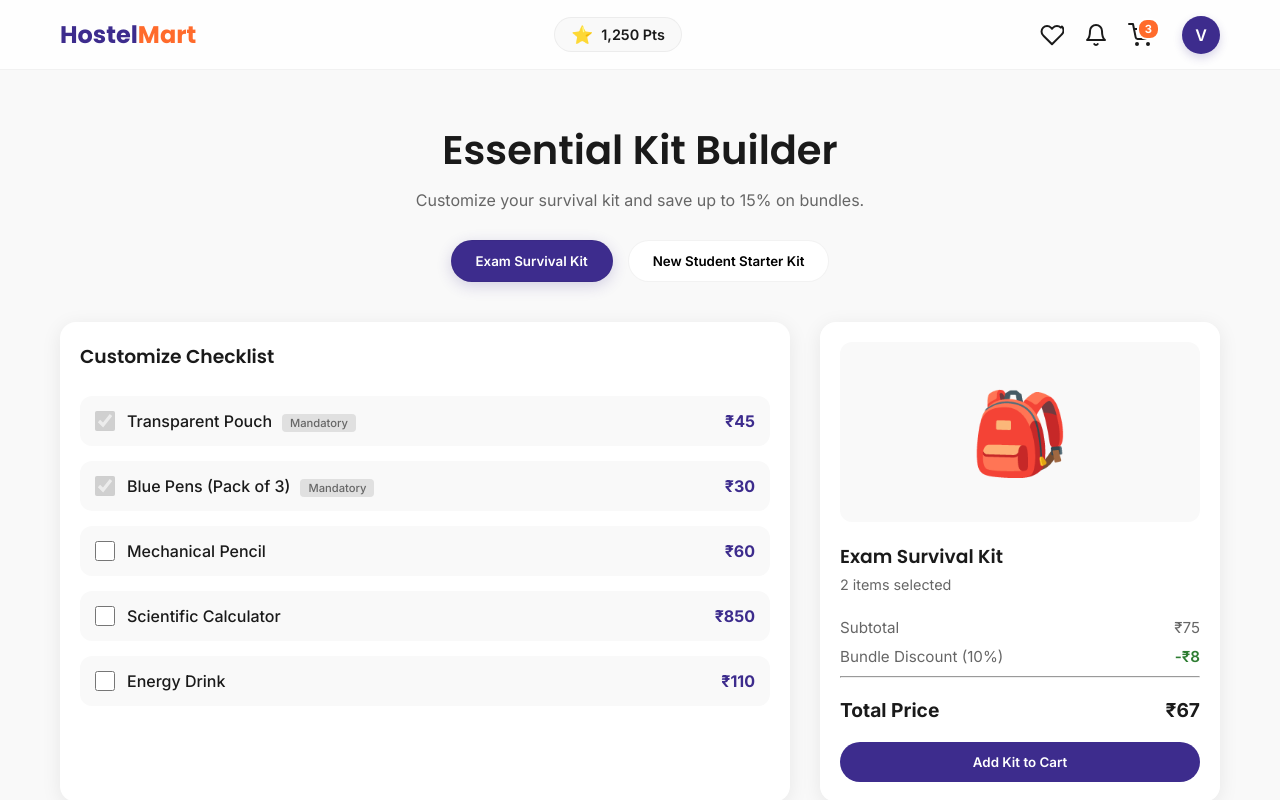
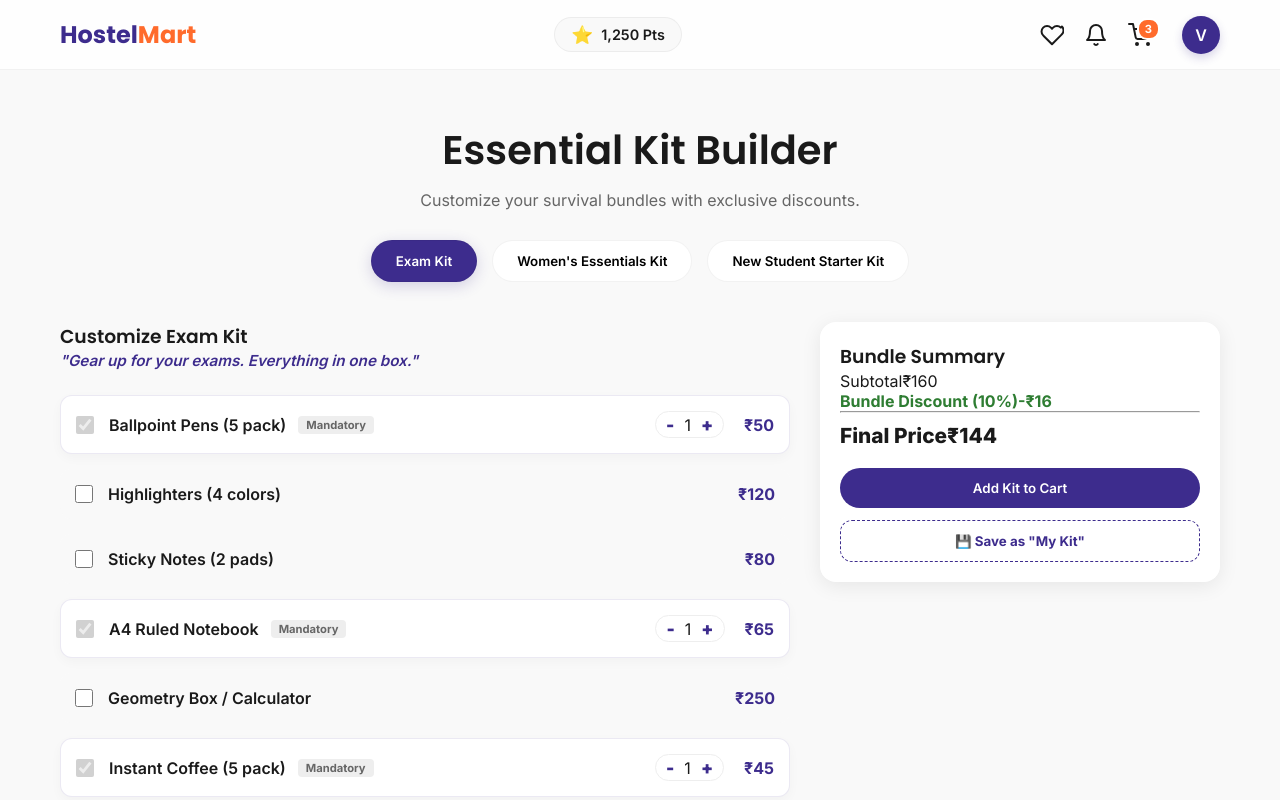
Before and after one commit to chethangowd2020-collab/hostel-mart, a Next.js app in the folder frontend/: page /kit-builder in a window 1280 px wide. Shown: the top 800 px of the page. Built offline with nearby package versions, Linux system fonts and the light colour scheme.

Commit message:
Updated Feature 6 with complex Essential Kit Builder logic and specific kit bundles

```diff
--- a/frontend/src/app/kit-builder/kit-builder.module.css
+++ b/frontend/src/app/kit-builder/kit-builder.module.css
@@ -123,39 +123,116 @@
   font-size: 5rem;
 }
 
-.previewCard h3 {
-  margin-bottom: 5px;
+.tagline {
+  color: var(--primary);
+  font-style: italic;
+  font-size: 0.95rem;
+  margin-bottom: 25px;
+  font-weight: 600;
 }
 
-.previewCard p {
-  color: var(--text-muted);
-  font-size: 0.9rem;
-  margin-bottom: 25px;
+.itemMain {
+  display: flex;
+  align-items: center;
+  gap: 15px;
 }
 
-.summary {
+.itemMain input[type="checkbox"] {
+  width: 18px;
+  height: 18px;
+  cursor: pointer;
+}
+
+.itemName {
+  font-weight: 600;
+  display: block;
+}
+
+.mandatoryBadge {
+  font-size: 0.7rem;
+  background: #EEE;
+  padding: 2px 8px;
+  border-radius: 4px;
+  color: #666;
+  font-weight: 700;
+}
+
+.brandSelect {
+  margin-top: 5px;
+  font-size: 0.8rem;
+  padding: 4px 8px;
+  border-radius: 6px;
+  border: 1px solid #DDD;
+}
+
+.itemActions {
   display: flex;
-  flex-direction: column;
+  align-items: center;
+  gap: 20px;
+}
+
+.qtyControl {
+  display: flex;
+  align-items: center;
+  background: white;
+  border-radius: 20px;
+  border: 1px solid #EEE;
+  padding: 2px 10px;
   gap: 10px;
 }
 
-.summaryRow {
+.qtyControl button {
+  background: transparent;
+  font-weight: 900;
+  color: var(--primary);
+  font-size: 1.1rem;
+}
+
+.rowSelected {
+  background: white;
+  border: 1px solid rgba(61, 44, 141, 0.1);
+  box-shadow: 0 4px 12px rgba(0,0,0,0.03);
+}
+
+.discreetToggle {
+  background: #FFF3E0;
+  padding: 10px 15px;
+  border-radius: 10px;
+  margin-bottom: 20px;
   display: flex;
   justify-content: space-between;
-  font-size: 0.95rem;
-  color: var(--text-muted);
+  align-items: center;
+  font-size: 0.85rem;
+  font-weight: 700;
+  color: #E65100;
 }
 
-.discount {
+.discountRow {
   color: #2E7D32;
-  font-weight: 600;
+  font-weight: 700;
 }
 
-.total {
-  margin-top: 10px;
+.totalRow {
+  font-size: 1.3rem;
+  font-weight: 800;
   color: var(--text-main);
+  padding-top: 10px;
+}
+
+.btnSaveKit {
+  width: 100%;
+  margin-top: 12px;
+  padding: 12px;
+  background: transparent;
+  border: 1px dashed var(--primary);
+  color: var(--primary);
+  border-radius: 12px;
   font-weight: 700;
-  font-size: 1.2rem;
+  transition: var(--transition);
+}
+
+.btnSaveKit:hover {
+  background: rgba(61, 44, 141, 0.05);
 }
 
 @media (max-width: 900px) {
--- a/frontend/src/app/kit-builder/page.tsx
+++ b/frontend/src/app/kit-builder/page.tsx
@@ -1,71 +1,132 @@
 'use client';
 
-import { useState } from 'react';
+import { useState, useMemo } from 'react';
 import Navbar from '@/components/Navbar';
 import styles from './kit-builder.module.css';
 
 const KITS = [
   {
     id: 'exam',
-    name: 'Exam Survival Kit',
-    basePrice: 249,
+    name: 'Exam Kit',
+    tagline: 'Gear up for your exams. Everything in one box.',
+    discount: 0.10,
     items: [
-      { id: 'k1', name: 'Transparent Pouch', price: 45, optional: false },
-      { id: 'k2', name: 'Blue Pens (Pack of 3)', price: 30, optional: false },
-      { id: 'k3', name: 'Mechanical Pencil', price: 60, optional: true },
-      { id: 'k4', name: 'Scientific Calculator', price: 850, optional: true },
-      { id: 'k5', name: 'Energy Drink', price: 110, optional: true }
+      { id: 'e1', name: 'Ballpoint Pens (5 pack)', price: 50, mandatory: true, category: 'Stationery' },
+      { id: 'e2', name: 'Highlighters (4 colors)', price: 120, mandatory: false, category: 'Stationery' },
+      { id: 'e3', name: 'Sticky Notes (2 pads)', price: 80, mandatory: false, category: 'Stationery' },
+      { id: 'e4', name: 'A4 Ruled Notebook', price: 65, mandatory: true, category: 'Stationery' },
+      { id: 'e5', name: 'Geometry Box / Calculator', price: 250, mandatory: false, category: 'Stationery' },
+      { id: 'e6', name: 'Instant Coffee (5 pack)', price: 45, mandatory: true, category: 'Food' },
+      { id: 'e7', name: 'Dark Chocolate Bar', price: 100, mandatory: false, category: 'Food' },
+      { id: 'e8', name: 'Throat Lozenges', price: 30, mandatory: false, category: 'Health' },
+      { id: 'e9', name: 'Paracetamol Strip', price: 25, mandatory: false, category: 'Health' },
+      { id: 'e10', name: 'Ear Plugs', price: 150, mandatory: false, category: 'Health' }
+    ]
+  },
+  {
+    id: 'women',
+    name: 'Women\'s Essentials Kit',
+    tagline: 'Your comfort kit, delivered with care.',
+    discount: 0.12,
+    discreetPackaging: true,
+    items: [
+      { id: 'w1', name: 'Sanitary Pads (10 pack)', price: 180, mandatory: true, category: 'Hygiene', brands: ['Whisper', 'Stayfree', 'Sofy'] },
+      { id: 'w2', name: 'Pantyliners (20 pack)', price: 120, mandatory: false, category: 'Hygiene' },
+      { id: 'w3', name: 'Pain Relief Roll-on', price: 95, mandatory: false, category: 'Health' },
+      { id: 'w4', name: 'Dark Chocolate (Comfort)', price: 160, mandatory: true, category: 'Food' },
+      { id: 'w5', name: 'Herbal Tea Bags (5 pack)', price: 75, mandatory: false, category: 'Food' },
+      { id: 'w6', name: 'Face Wash (Travel Size)', price: 55, mandatory: false, category: 'Hygiene' },
+      { id: 'w7', name: 'Moisturizer (Travel Size)', price: 65, mandatory: false, category: 'Hygiene' },
+      { id: 'w8', name: 'Period Underwear (3 pack)', price: 450, mandatory: false, category: 'Hygiene' },
+      { id: 'w9', name: 'Wet Wipes (20 pack)', price: 80, mandatory: true, category: 'Hygiene' },
+      { id: 'w10', name: 'Hair Ties (10 pack)', price: 40, mandatory: false, category: 'Accessories' }
     ]
   },
   {
     id: 'starter',
     name: 'New Student Starter Kit',
-    basePrice: 1299,
+    tagline: 'Move in ready. Everything a first-year needs.',
+    discount: 0.15,
     items: [
-      { id: 's1', name: 'Bucket & Mug Set', price: 250, optional: false },
-      { id: 's2', name: 'Broom & Dustpan', price: 120, optional: false },
-      { id: 's3', name: 'Mattress Protector', price: 450, optional: false },
-      { id: 's4', name: 'Door Mat', price: 90, optional: true },
-      { id: 's5', name: 'Multi-plug Extension', price: 350, optional: true }
+      { id: 's1', name: 'Bedsheet (Single)', price: 450, mandatory: true, category: 'Home' },
+      { id: 's2', name: 'Pillow Cover', price: 90, mandatory: true, category: 'Home' },
+      { id: 's3', name: 'Laundry Bag', price: 150, mandatory: false, category: 'Home' },
+      { id: 's4', name: 'Detergent Sachet (5 pack)', price: 50, mandatory: true, category: 'Home' },
+      { id: 's5', name: 'Bathroom Slippers', price: 199, mandatory: true, category: 'Apparel' },
+      { id: 's6', name: 'Towel (Medium)', price: 250, mandatory: false, category: 'Home' },
+      { id: 's7', name: 'Shampoo (Travel Size)', price: 45, mandatory: true, category: 'Hygiene' },
+      { id: 's8', name: 'Body Wash (Travel Size)', price: 55, mandatory: true, category: 'Hygiene' },
+      { id: 's9', name: 'Toothbrush + Paste Combo', price: 120, mandatory: true, category: 'Hygiene' },
+      { id: 's10', name: 'Extension Cord (1.5m)', price: 350, mandatory: false, category: 'Electronics' },
+      { id: 's11', name: 'Stationery Pack', price: 150, mandatory: false, category: 'Stationery' },
+      { id: 's12', name: 'Clothes Hangers (5 pack)', price: 80, mandatory: false, category: 'Home' },
+      { id: 's13', name: 'Combination Padlock', price: 299, mandatory: true, category: 'Hardware' }
     ]
   }
 ];
 
-export default function KitBuilder() {
-  const [selectedKit, setSelectedKit] = useState(KITS[0]);
-  const [selectedItems, setSelectedItems] = useState<string[]>(
-    KITS[0].items.filter(i => !i.optional).map(i => i.id)
-  );
+export default function KitBuilderPage() {
+  const [activeKitId, setActiveKitId] = useState(KITS[0].id);
+  const [selectedItems, setSelectedItems] = useState<{ [key: string]: { selected: boolean, qty: number, brand?: string } }>(() => {
+    const initial: any = {};
+    KITS.forEach(kit => {
+      kit.items.forEach(item => {
+        initial[item.id] = { selected: item.mandatory, qty: 1, brand: item.brands ? item.brands[0] : undefined };
+      });
+    });
+    return initial;
+  });
+
+  const activeKit = useMemo(() => KITS.find(k => k.id === activeKitId)!, [activeKitId]);
 
   const toggleItem = (id: string) => {
-    setSelectedItems(prev =>
-      prev.includes(id) ? prev.filter(i => i !== id) : [...prev, id]
-    );
+    setSelectedItems(prev => ({
+      ...prev,
+      [id]: { ...prev[id], selected: !prev[id].selected }
+    }));
   };
 
-  const currentTotal = selectedKit.items
-    .filter(i => selectedItems.includes(i.id))
-    .reduce((sum, i) => sum + i.price, 0);
+  const updateQty = (id: string, delta: number) => {
+    setSelectedItems(prev => ({
+      ...prev,
+      [id]: { ...prev[id], qty: Math.max(1, prev[id].qty + delta) }
+    }));
+  };
+
+  const updateBrand = (id: string, brand: string) => {
+    setSelectedItems(prev => ({
+      ...prev,
+      [id]: { ...prev[id], brand }
+    }));
+  };
+
+  const totals = useMemo(() => {
+    let subtotal = 0;
+    activeKit.items.forEach(item => {
+      const config = selectedItems[item.id];
+      if (config.selected) {
+        subtotal += item.price * config.qty;
+      }
+    });
+    const discount = subtotal * activeKit.discount;
+    return { subtotal, discount, total: subtotal - discount };
+  }, [activeKit, selectedItems]);
 
   return (
     <div className={styles.page}>
       <Navbar />
       <main className="container">
-        <div className={styles.header}>
+        <header className={styles.header}>
           <h1>Essential Kit Builder</h1>
-          <p>Customize your survival kit and save up to 15% on bundles.</p>
-        </div>
+          <p>Customize your survival bundles with exclusive discounts.</p>
+        </header>
 
-        <div className={styles.content}>
         <div className={styles.kitSelector}>
           {KITS.map(kit => (
             <button
               key={kit.id}
-                className={`${styles.kitTab} ${selectedKit.id === kit.id ? styles.activeTab : ''}`}
-                onClick={() => {
-                  setSelectedKit(kit);
-                  setSelectedItems(kit.items.filter(i => !i.optional).map(i => i.id));
-                }}
+              className={`${styles.kitTab} ${activeKitId === kit.id ? styles.activeTab : ''}`}
+              onClick={() => setActiveKitId(kit.id)}
             >
               {kit.name}
             </button>
@@ -73,60 +134,82 @@ export default function KitBuilder() {
         </div>
 
         <div className={styles.builderGrid}>
-            <div className={`${styles.checklist} card`}>
-              <h3>Customize Checklist</h3>
+          <section className={styles.checklistSection}>
+            <h3>Customize {activeKit.name}</h3>
+            <p className={styles.tagline}>"{activeKit.tagline}"</p>
+
             <div className={styles.itemsList}>
-                {selectedKit.items.map(item => (
-                  <div key={item.id} className={styles.itemRow}>
-                    <div className={styles.itemInfo}>
+              {activeKit.items.map(item => (
+                <div key={item.id} className={`${styles.itemRow} ${selectedItems[item.id].selected ? styles.rowSelected : ''}`}>
+                  <div className={styles.itemMain}>
                     <input
                       type="checkbox"
-                        id={item.id}
-                        checked={selectedItems.includes(item.id)}
-                        disabled={!item.optional}
+                      checked={selectedItems[item.id].selected}
+                      disabled={item.mandatory}
                       onChange={() => toggleItem(item.id)}
                     />
-                      <label htmlFor={item.id}>
-                        {item.name}
-                        {!item.optional && <span className={styles.mandatory}>Mandatory</span>}
-                      </label>
+                    <div className={styles.itemInfo}>
+                      <span className={styles.itemName}>{item.name}</span>
+                      {item.mandatory && <span className={styles.mandatoryBadge}>Mandatory</span>}
+                      {item.brands && selectedItems[item.id].selected && (
+                        <select
+                          className={styles.brandSelect}
+                          value={selectedItems[item.id].brand}
+                          onChange={(e) => updateBrand(item.id, e.target.value)}
+                        >
+                          {item.brands.map(b => <option key={b} value={b}>{b}</option>)}
+                        </select>
+                      )}
                     </div>
-                    <span className={styles.itemPrice}>₹{item.price}</span>
+                  </div>
+
+                  <div className={styles.itemActions}>
+                    {selectedItems[item.id].selected && (
+                      <div className={styles.qtyControl}>
+                        <button onClick={() => updateQty(item.id, -1)}>-</button>
+                        <span>{selectedItems[item.id].qty}</span>
+                        <button onClick={() => updateQty(item.id, 1)}>+</button>
+                      </div>
+                    )}
+                    <span className={styles.itemPrice}>₹{item.price * selectedItems[item.id].qty}</span>
+                  </div>
                 </div>
               ))}
             </div>
+          </section>
+
+          <aside className={styles.previewSection}>
+            <div className={`${styles.previewCard} card`}>
+              <h3>Bundle Summary</h3>
+              {activeKit.discreetPackaging && (
+                <div className={styles.discreetToggle}>
+                  <label>📦 Discreet Packaging</label>
+                  <input type="checkbox" defaultChecked />
                 </div>
-
-            <div className={styles.previewSection}>
-              <div className={`${styles.previewCard} card`}>
-                <div className={styles.previewImage}>
-                  <div className={styles.kitIcon}>🎒</div>
-                </div>
-                <h3>{selectedKit.name}</h3>
-                <p>{selectedItems.length} items selected</p>
-
-                <div className={styles.summary}>
+              )}
+              <div className={styles.summaryRows}>
                 <div className={styles.summaryRow}>
                   <span>Subtotal</span>
-                    <span>₹{currentTotal}</span>
+                  <span>₹{totals.subtotal.toFixed(0)}</span>
                 </div>
-                  <div className={styles.summaryRow}>
-                    <span>Bundle Discount (10%)</span>
-                    <span className={styles.discount}>-₹{Math.round(currentTotal * 0.1)}</span>
+                <div className={`${styles.summaryRow} ${styles.discountRow}`}>
+                  <span>Bundle Discount ({(activeKit.discount * 100).toFixed(0)}%)</span>
+                  <span>-₹{totals.discount.toFixed(0)}</span>
                 </div>
                 <hr />
-                  <div className={`${styles.summaryRow} ${styles.total}`}>
-                    <span>Total Price</span>
-                    <span>₹{currentTotal - Math.round(currentTotal * 0.1)}</span>
+                <div className={`${styles.summaryRow} ${styles.totalRow}`}>
+                  <span>Final Price</span>
+                  <span>₹{totals.total.toFixed(0)}</span>
                 </div>
               </div>
-
               <button className="btn-primary" style={{ width: '100%', marginTop: '20px' }}>
                 Add Kit to Cart
               </button>
+              <button className={styles.btnSaveKit}>
+                💾 Save as "My Kit"
+              </button>
             </div>
-            </div>
-          </div>
+          </aside>
         </div>
       </main>
     </div>
```
Lines whose indentation alone changed are shown as unchanged.
